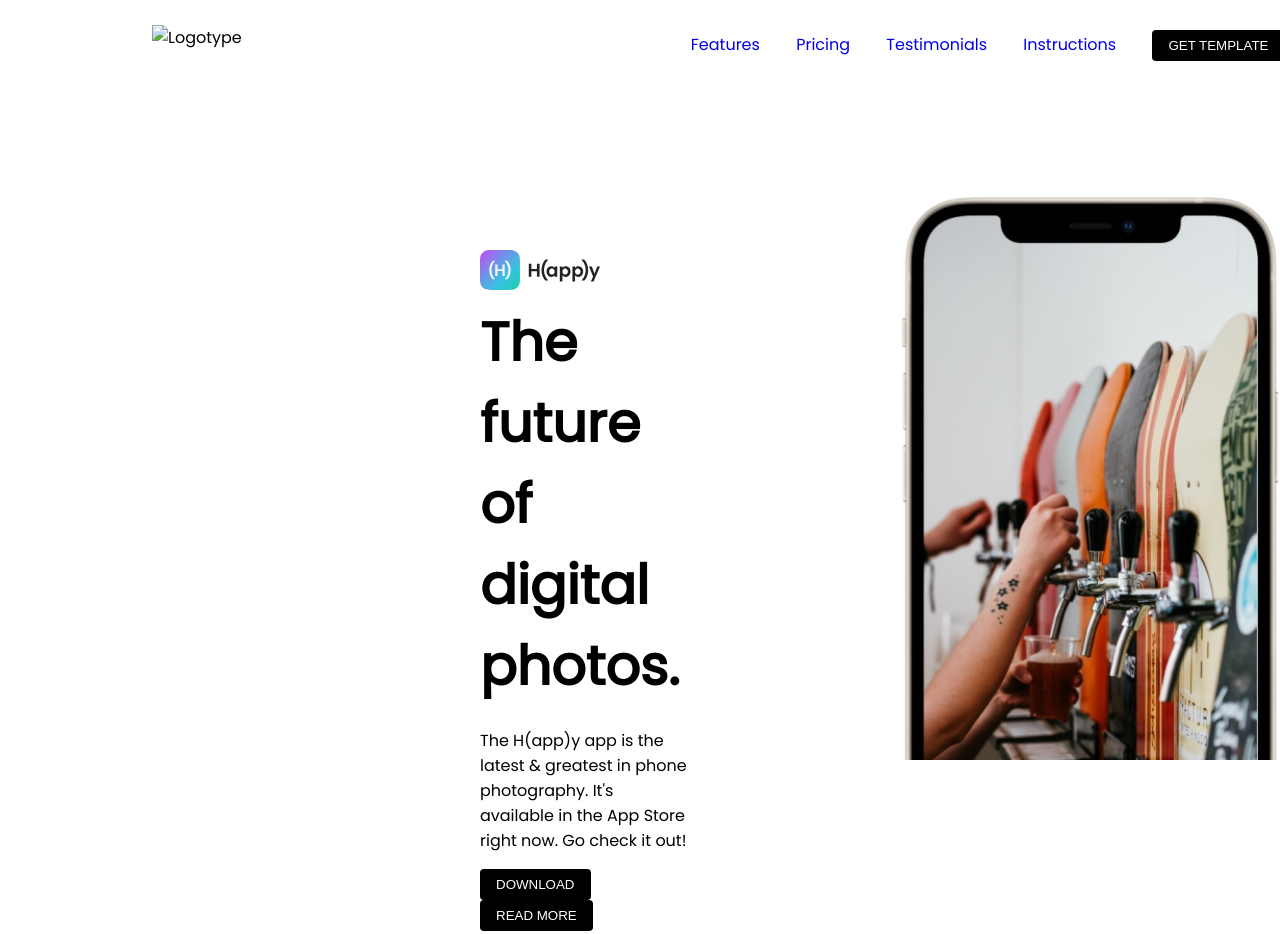
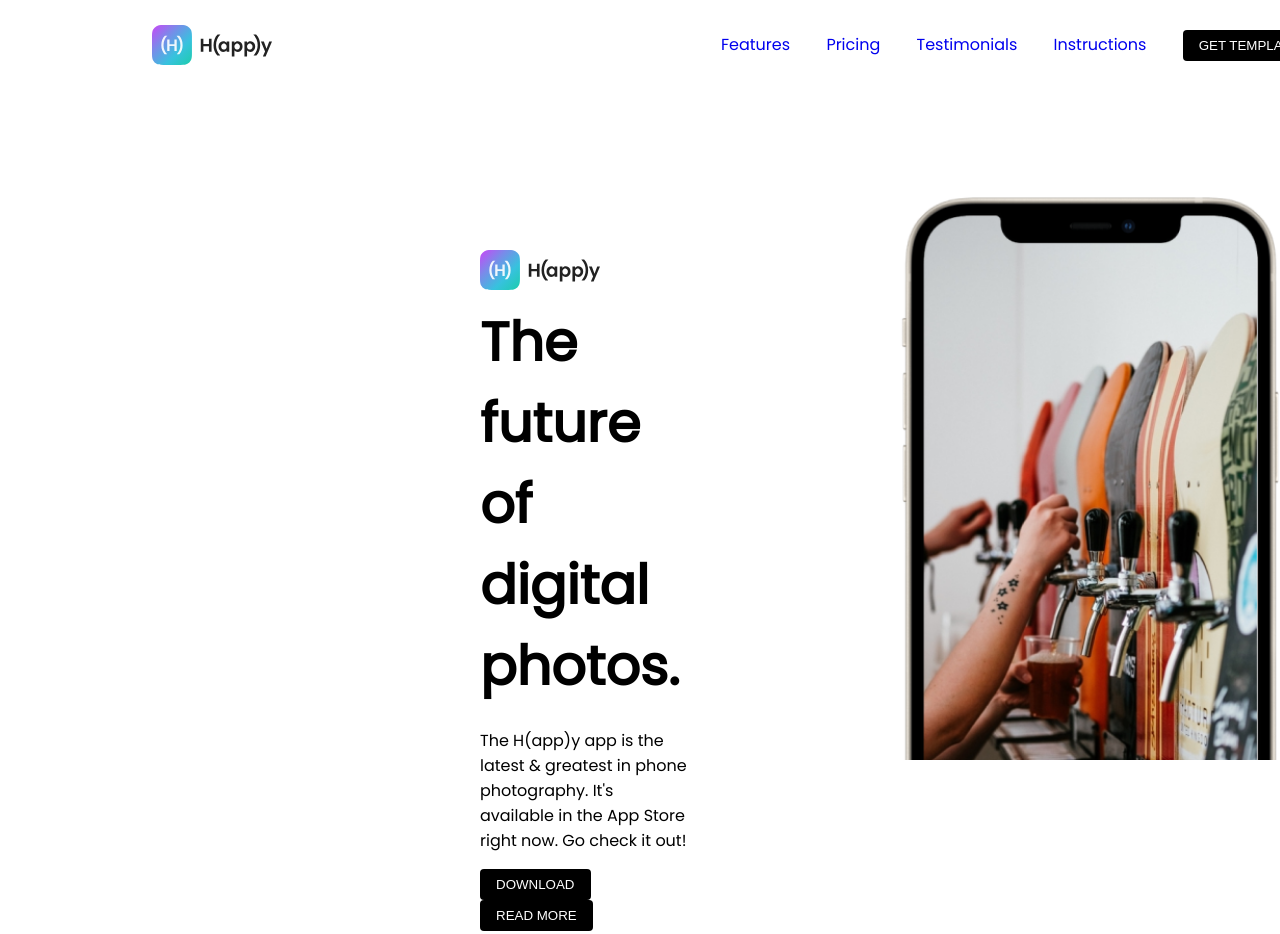
Before and after one commit to dimiatr/happy_site, a plain HTML site: page index.html in a window 1280 px wide. Shown: the top 934 px of the page. Drawn offline with Linux system fonts and the light colour scheme; the site is published under a folder, as on GitHub Pages, so addresses that start at the root find nothing.

Commit message:
Исправил отображение лого в шапке, до этого не показывало корректно

```diff
--- a/index.html
+++ b/index.html
@@ -15,7 +15,7 @@
         <div class="header__block">
             <div class="header__block_content">
                 <div class="header__logo">
-                    <img src="/img/logo.svg" alt="Logotype">
+                    <img src="img/logo.svg" alt="Logotype">
                 </div>
                 <nav class="header__menu">
                     <a href="#">Features</a>
```
